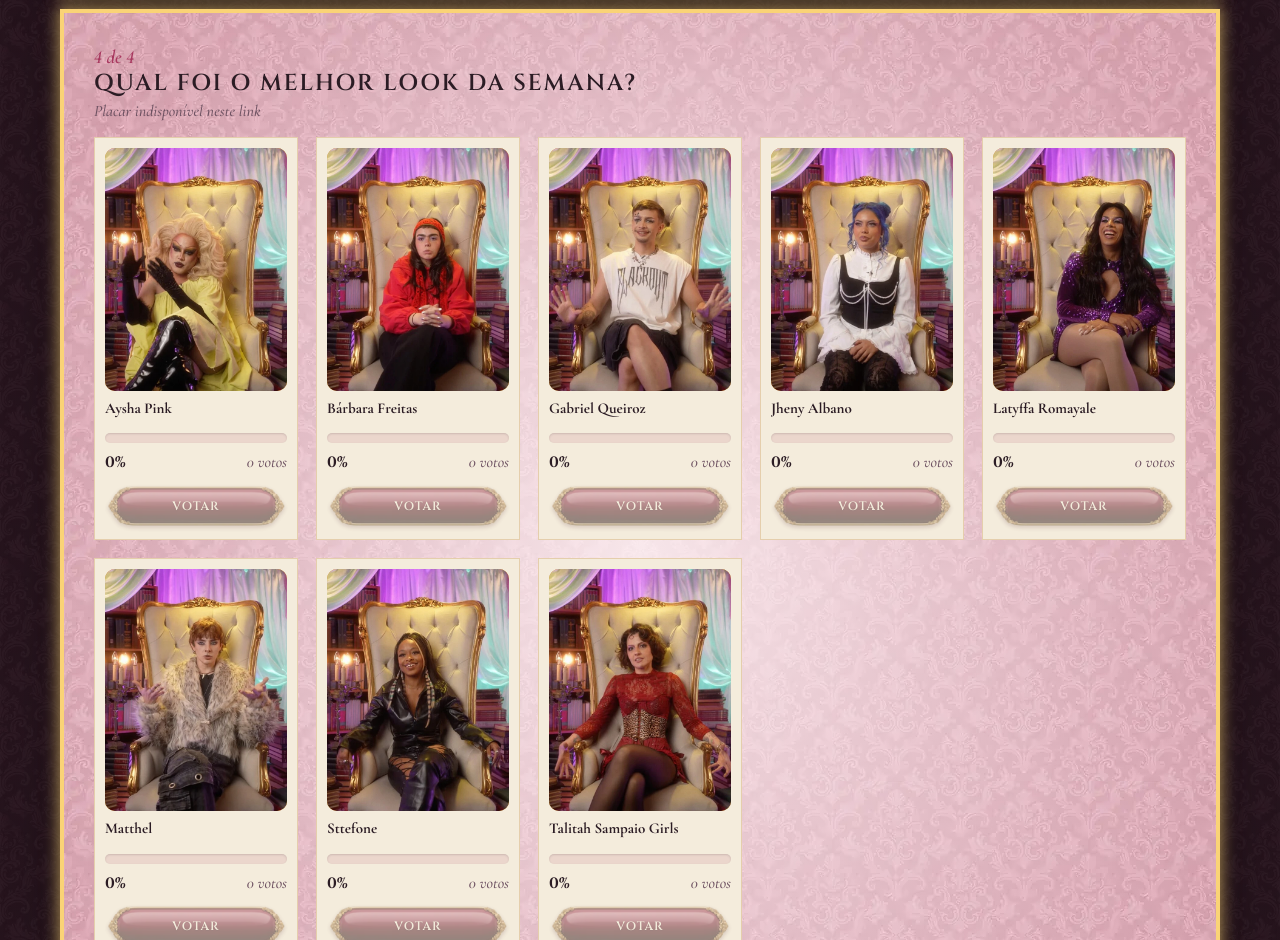
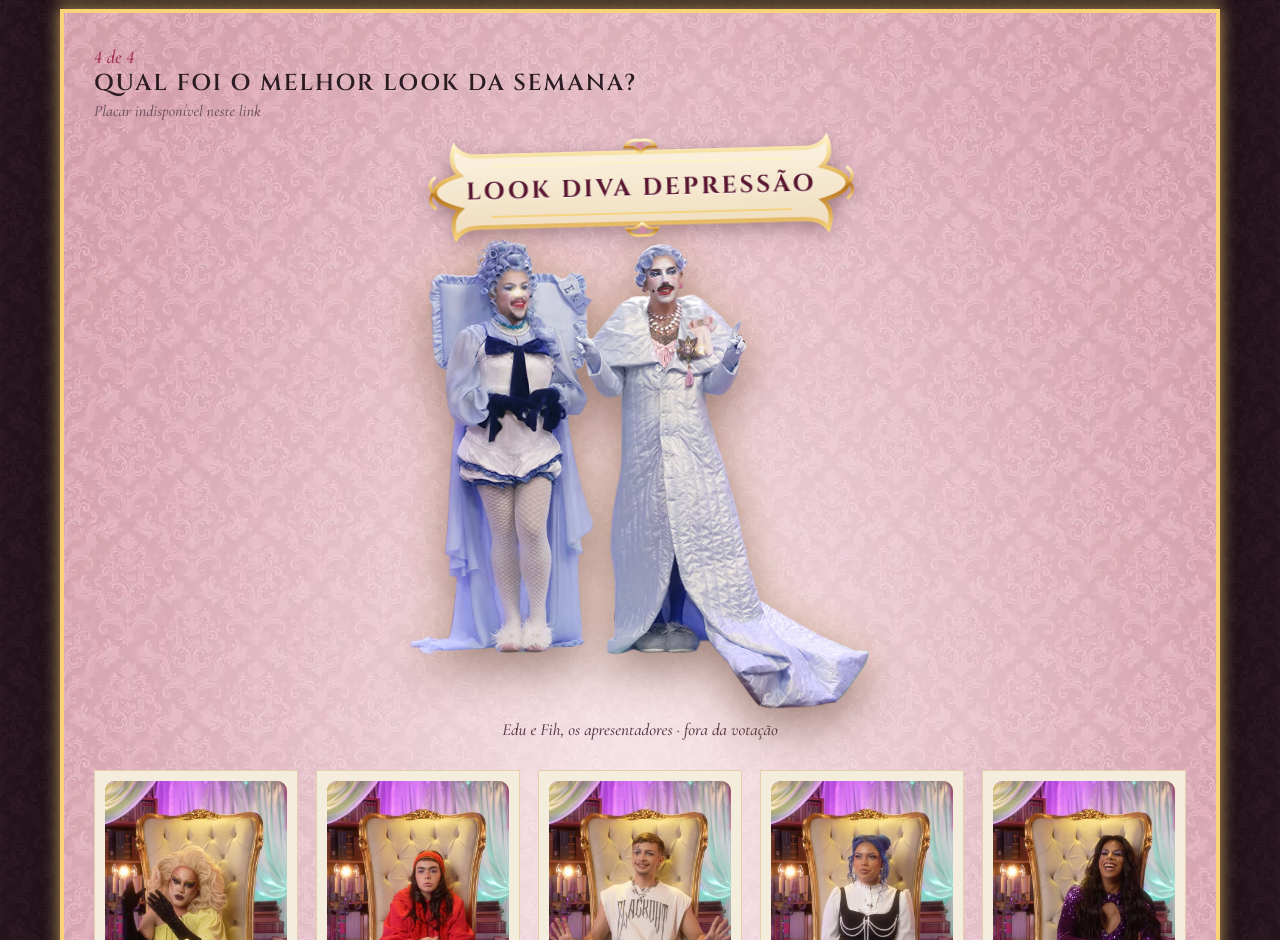
Before and after one commit to danielcotrim1-cyber/corrida-da-corrida, a plain HTML site: page index.html in a window 1280 px wide. Shown: the part 4380-5320 px from the top of the page. Drawn offline with nearby package versions, Linux system fonts and the light colour scheme.

Commit message:
Ep. 5: destaque animado do look dos apresentadores com placa rococó
Co-Authored-By: Claude Opus 5.5 <noreply@anthropic.com>
Claude-Session: https://claude.ai/code/session_01TSKXYpFVNA2GHbmrVgxUKd

```diff
--- a/index.html
+++ b/index.html
@@ -320,6 +320,19 @@ section.cast.band{padding-top:0}
 .outros summary{background:#fbf3e2!important}
 .outros h4{color:#7a1f3d!important;-webkit-text-fill-color:#7a1f3d!important;background:none!important;-webkit-background-clip:border-box!important;background-clip:border-box!important;text-shadow:none!important}
 .aba,.aba small{-webkit-text-fill-color:currentColor!important;background-clip:border-box!important;-webkit-background-clip:border-box!important;text-shadow:none!important}
+/* destaque: look dos apresentadores */
+.apres{margin:4px auto 30px;display:grid;justify-items:center;gap:6px;max-width:560px;position:relative}
+.placa-r{position:relative;width:min(100%,440px);z-index:2;filter:drop-shadow(0 6px 10px rgba(43,12,24,.35));animation:placaBalanca 5s ease-in-out infinite;transform-origin:50% 0}
+.placa-r svg{display:block;width:100%;height:auto}
+.placa-r span{position:absolute;inset:0;display:grid;place-items:center;font:700 clamp(17px,2.6vw,24px)/1 var(--titulo);letter-spacing:.12em;text-transform:uppercase;color:#5a1530;-webkit-text-fill-color:#5a1530;background:none;text-shadow:0 1px 0 rgba(255,255,255,.6)}
+.apres-img{position:relative;width:min(92%,460px);margin-top:-6px}
+.apres-img img{display:block;width:100%;height:auto;transform-origin:50% 100%;animation:apresFlutua 6s ease-in-out infinite;filter:drop-shadow(0 18px 22px rgba(43,12,24,.4)) drop-shadow(0 0 22px rgba(250,211,118,.35))}
+.apres-img i{position:absolute;width:12px;height:12px;border-radius:50%;background:radial-gradient(circle,#fff 0 20%,rgba(255,236,190,.9) 35%,transparent 70%);opacity:0;animation:brilho 3s ease-in-out infinite}
+.apres-img i:nth-of-type(1){left:22%;top:10%}.apres-img i:nth-of-type(2){left:62%;top:22%;animation-delay:1s}.apres-img i:nth-of-type(3){left:80%;top:70%;animation-delay:2s}
+.apres figcaption{font:italic 400 17px var(--serif);color:#5b3a46;text-align:center}
+@keyframes apresFlutua{0%,100%{transform:translateY(0) rotate(-1.2deg)}50%{transform:translateY(-12px) rotate(1.2deg)}}
+@keyframes placaBalanca{0%,100%{transform:rotate(-1.5deg)}50%{transform:rotate(1.5deg)}}
+@media(prefers-reduced-motion:reduce){.placa-r,.apres-img img,.apres-img i{animation:none}}
 </style>
 
 </head>
@@ -484,6 +497,7 @@ const WEEKS=[
   provas:{gabriel:"assets/provas/s5-gabriel-sttefone.webp",sttefone:"assets/provas/s5-gabriel-sttefone.webp",latyffa:"assets/provas/s5-latyffa-jheny.webp",jheny:"assets/provas/s5-latyffa-jheny.webp",matthel:"assets/provas/s5-matthel-aysha.webp",aysha:"assets/provas/s5-matthel-aysha.webp",talitah:"assets/provas/s5-talitah-barbara.webp",barbara:"assets/provas/s5-talitah-barbara.webp"},
   flopFone:false, /* resultado do Flop em foto, não em celular */
   flops:{aysha:"assets/flop/s5-aysha.webp",barbara:"assets/flop/s5-barbara.webp",matthel:"assets/flop/s5-matthel.webp",talitah:"assets/flop/s5-talitah.webp"},
+  lookApres:"assets/looks/s5-apresentadores.webp", /* look de Edu e Fih: destaque fora da votação */
   looks:{aysha:"assets/looks/s5-aysha.webp?v=2",barbara:"assets/looks/s5-barbara.webp?v=2",gabriel:"assets/looks/s5-gabriel.webp?v=2",jheny:"assets/looks/s5-jheny.webp?v=2",latyffa:"assets/looks/s5-latyffa.webp?v=2",matthel:"assets/looks/s5-matthel.webp?v=2",sttefone:"assets/looks/s5-sttefone.webp?v=2",talitah:"assets/looks/s5-talitah.webp?v=2"}}
 ];
 const POLLS=[
@@ -536,6 +550,14 @@ const CAMERA=`<svg viewBox="0 0 48 48" fill="none" stroke="currentColor" stroke-
 function provaCards(w,flop){const P=(flop?w.flops:w.provas)||{},r=w.real||{};
  return (flop?w.cast.filter(id=>P[id]):w.cast).map(id=>{const c=byId[id],tag=flop?`<span class="tag out">No Flop</span>`:r.prova===id?`<span class="tag">Venceu a prova</span>`:r.elim===id?`<span class="tag out">Eliminada</span>`:"";
   return `<li class="lk pv${flop?" fone":""}${!flop&&r.prova===id?" top":""}"><div class="ph">${P[id]?`<img src="${P[id]}" alt="${flop?"Prova do Flop":"Resultado da prova"} de ${esc(c.name)}" loading="lazy">`:`<div>${CAMERA}Foto da prova</div>`}</div><div class="nm">${esc(c.name)}</div>${tag}</li>`}).join("")}
+function apres(w){if(!w.lookApres)return"";
+ return `<figure class="apres"><div class="placa-r" aria-hidden="false"><svg viewBox="0 0 520 120" aria-hidden="true"><defs><linearGradient id="gPl" x1="0" y1="0" x2="0" y2="1"><stop offset="0" stop-color="#fff3c4"/><stop offset=".45" stop-color="#e2b04f"/><stop offset=".55" stop-color="#b8741c"/><stop offset="1" stop-color="#f6d27a"/></linearGradient><linearGradient id="gPp" x1="0" y1="0" x2="0" y2="1"><stop offset="0" stop-color="#fbf3e2"/><stop offset="1" stop-color="#efdcbc"/></linearGradient></defs>
+  <path d="M70 18 H450 q22 0 30 -12 q8 22 -6 34 q30 8 30 20 q0 12 -30 20 q14 12 6 34 q-8 -12 -30 -12 H70 q-22 0 -30 12 q-8 -22 6 -34 q-30 -8 -30 -20 q0 -12 30 -20 q-14 -12 -6 -34 q8 12 30 12Z" fill="url(#gPp)" stroke="url(#gPl)" stroke-width="5"/>
+  <path d="M82 30 H438 M82 90 H438" stroke="url(#gPl)" stroke-width="2" fill="none"/>
+  <g fill="none" stroke="url(#gPl)" stroke-width="3.5" stroke-linecap="round"><path d="M260 4 q-14 -2 -18 8 q10 -2 18 6 q8 -8 18 -6 q-4 -10 -18 -8Z"/><path d="M260 116 q-14 2 -18 -8 q10 2 18 -6 q8 8 18 6 q-4 10 -18 8Z"/><path d="M14 60 q-8 -10 2 -18 M14 60 q-8 10 2 18 M506 60 q8 -10 -2 -18 M506 60 q8 10 -2 18"/></g>
+  <circle cx="260" cy="10" r="4" fill="#d58aa6"/><circle cx="260" cy="110" r="4" fill="#d58aa6"/></svg><span>Look Diva Depressão</span></div>
+  <div class="apres-img"><img src="${w.lookApres}" alt="Look dos apresentadores Edu e Fih, do Diva Depressão, no ep. ${w.ep}" loading="lazy"><i></i><i></i><i></i></div>
+  <figcaption>Edu e Fih, os apresentadores · fora da votação</figcaption></figure>`}
 function outrosLooks(w){const ant=WEEKS.filter(x=>x.id!==w.id&&x.looks&&Object.keys(x.looks).length&&now()>=+new Date(x.opens)).reverse();
  if(!ant.length)return"";
  return `<details class="outros"><summary>Looks das outras semanas</summary>${ant.map(x=>`<h4>Ep. ${x.ep} · ${esc(x.title)}</h4><ul class="looks mini">${abc(Object.keys(x.looks).filter(id=>byId[id])).map(id=>`<li class="lk"><div class="ph"><img src="${x.looks[id]}" alt="Look de ${esc(byId[id].name)} no ep. ${x.ep}" loading="lazy"></div><div class="nm">${esc(byId[id].name)}</div></li>`).join("")}</ul>`).join("")}</details>`}
@@ -556,7 +578,7 @@ function renderWeek(){const w=shownWeek(),open=!!openWeek()&&openWeek().id===w.i
    :p.k==="flop"?(w.duplas?`<ol class="rank">${rows("flop",ids,open)}</ol>`:`<ol class="looks">${voteCards(w,"flop",ids,P,open,{real:1,alt:"Resultado da prova",icon:CAMERA,ph:"Foto da prova"})}</ol>`)
    :p.k==="elim"&&w.flopVideo?txt(R.flop)+`<div class="flopv"><div class="iphone"><video src="${w.flopVideo.src}" poster="${w.flopVideo.poster}" autoplay muted loop playsinline preload="metadata" aria-label="Vídeo da prova do Flop"></video><button type="button" class="som" aria-label="Ativar som">🔇</button></div><ol class="rank">${rows("elim",ids,open)}</ol></div>`
    :p.k==="elim"?txt(R.flop)+`<ol class="looks">${voteCards(w,"elim",ids,F,open,{fone:Object.keys(F).length>0&&w.flopFone!==false,alt:"Prova do Flop",icon:CAMERA,ph:"Foto da prova do Flop"})}</ol>`
-   :`<ol class="looks">${voteCards(w,"look",ids,w.looks||{},open,{alt:"Look",icon:HANGER,ph:"Foto do look"})}</ol>${outrosLooks(w)}`;
+   :apres(w)+`<ol class="looks">${voteCards(w,"look",ids,w.looks||{},open,{alt:"Look",icon:HANGER,ph:"Foto do look"})}</ol>${outrosLooks(w)}`;
   const nx=POLLS[i+1],cta=nx?`<a class="cta cta-in" href="#p-${nx.k}"><small>Próxima votação · ${i+2} de ${POLLS.length}</small><b>${nx.k==="prova"&&w.duplas?"Qual dupla merecia ganhar a prova?":nx.q}</b><span>Continue julgando ↓</span></a>`
    :`<a class="cta cta-in" href="#coroa"><small>Você julgou a semana toda!</small><b>Volte e vote na winner</b><span>Quem leva a Coroa de Cola Quente? ↑</span></a>`;
   return `<article class="panel" id="p-${p.k}" aria-labelledby="q-${p.k}"><div class="pn">${i+1} de ${POLLS.length}</div><h3 id="q-${p.k}">${p.k==="prova"&&w.duplas?"Qual dupla merecia ganhar a prova?":p.q}</h3><p class="meta">${meta}</p>${body}${open?cta:""}</article>`}).join("");
```
Also changed, not shown: assets/looks/s5-apresentadores.webp (added).
